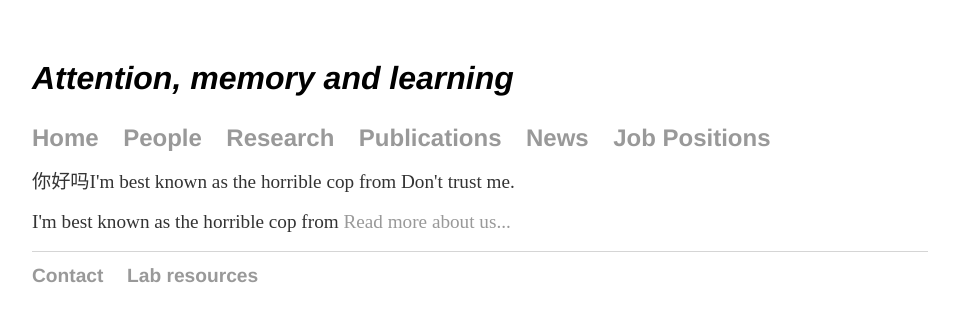
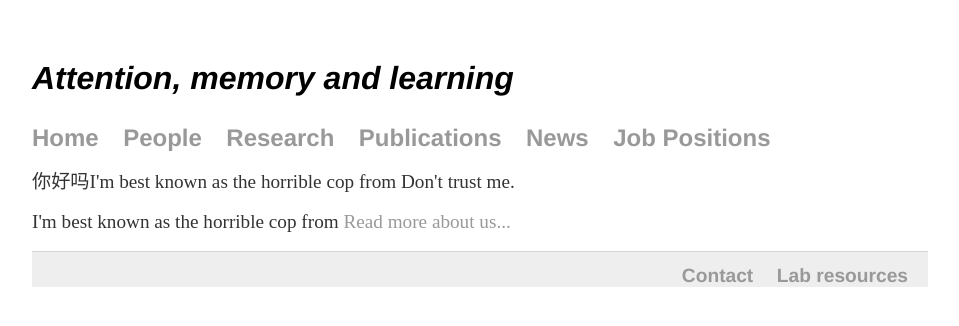
Before and after one commit to wangbenchi/wangbenchi.github.io, a Jekyll site: the page built from index.html, in a window 1280 px wide. Shown: the top 326 px of the page, without its empty margins (160-1119 px from the left). Built offline with Jekyll 4.4.1, drawn with Linux system fonts in a browser that asks for light colours.

Commit message:
Update default.html

```diff
--- a/_layouts/default.html
+++ b/_layouts/default.html
@@ -23,11 +23,13 @@
 			{{content}}
 
 		</div><!-- /.container -->
+		<div class="footer" style = "background-color:#EEEEEE; clear:both;text-align:right;">
 			<footer>
 				<ul>
 				<li><a href="mailto:wangbenchi.swift@gmail.com">Contact</a></li>
 				<li><a href="https://github.com/wangbenchi">Lab resources</a></li>
 				</ul>
 			</footer>
+		</div>
 	</body>
 </html>
```
Lines whose indentation alone changed are shown as unchanged.
